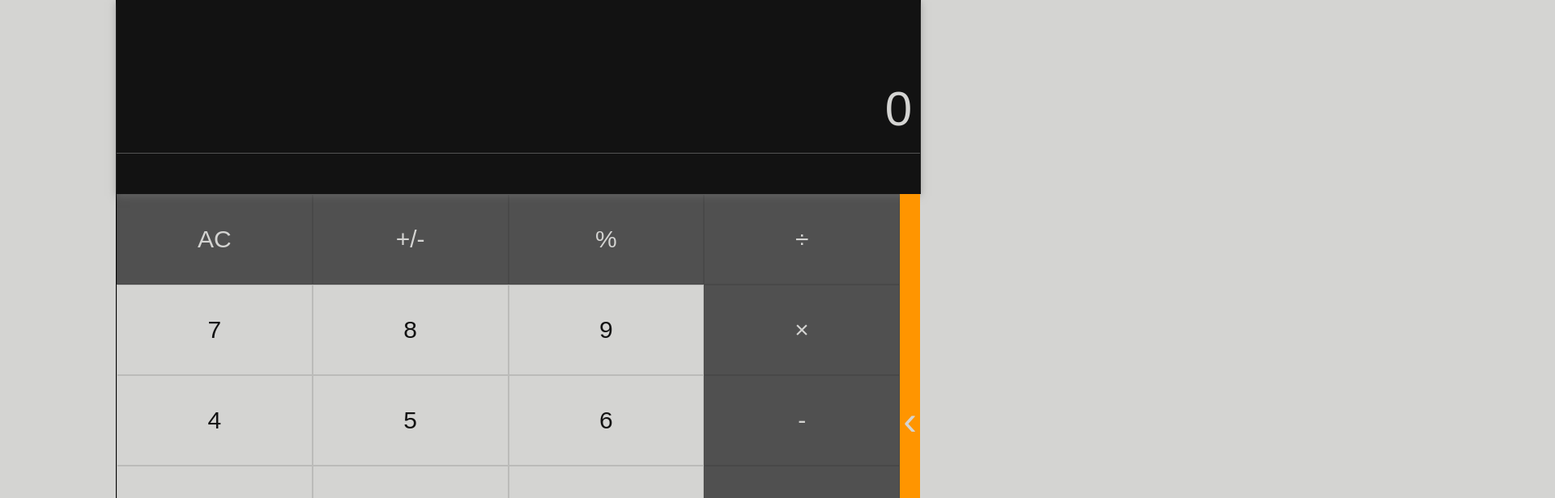
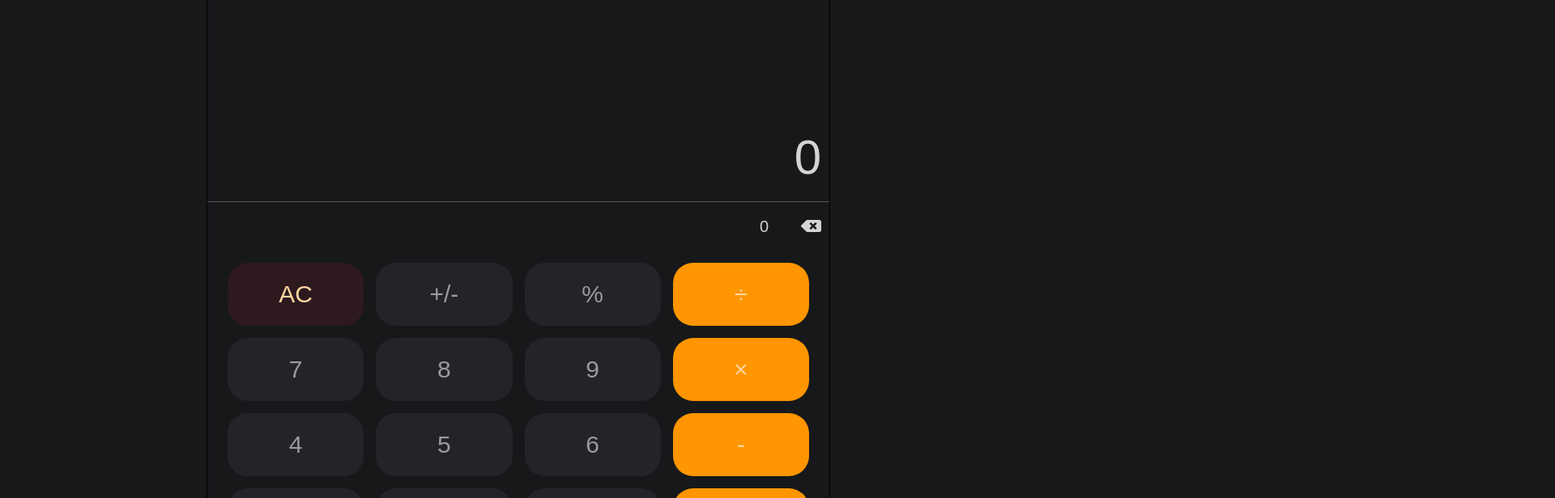
Before and after one commit to Nemanja2912/Calculator, a React (Create React App) app: page / in a window 1280 px wide. Shown: the top 616 px of the page at 81% size, 1920 px wide, since content can reach past the window. Built offline with nearby package versions, Linux system fonts and the light colour scheme.

Commit message:
New Version

```diff
--- a/public/index.html
+++ b/public/index.html
@@ -30,6 +30,8 @@
     />
     <meta name="msapplication-TileColor" content="#ffffff" />
     <meta name="theme-color" content="#ffffff" />
+
+    <link rel="stylesheet" href="https://pro.fontawesome.com/releases/v5.10.0/css/all.css" integrity="sha384-AYmEC3Yw5cVb3ZcuHtOA93w35dYTsvhLPVnYs9eStHfGJvOvKxVfELGroGkvsg+p" crossorigin="anonymous"/>
     <!--
       manifest.json provides metadata used when your web app is installed on a
       user's mobile device or desktop. See https://developers.google.com/web/fundamentals/web-app-manifest/
--- a/src/App.js
+++ b/src/App.js
@@ -4,256 +4,165 @@ import Body from "./components/Body";
 import History from "./components/History";
 
 class App extends Component {
+  // State
   state = {
     height: window.innerHeight,
-    display: "",
-    preview: "",
+    num: "",
+    prevNum: "",
     operation: false,
-    highOperation: false,
-    memory: "",
-    history: [],
-    size: 9,
+    preview: [0],
+    error: false,
     equal: false,
-    hide: true,
-    deleteText: "AC",
   };
 
-  handlePrint = (n) => {
-    let {
-      display,
-      operation,
-      size,
-      preview,
-      equal,
-      memory,
-      highOperation,
-    } = this.state;
+  // Number click
 
-    if (!operation && display.length >= size) return null;
+  handlePrintNumber = (e) => {
+    const { num, operation, preview, equal } = this.state;
+
+    if (num.length > 7) return;
+
+    if (num === "" && e.target.innerHTML === "0") return;
+
+    const currentNum = e.target.innerHTML;
+
+    let number = operation || equal ? currentNum : num + currentNum;
+
+    if (operation) {
+      preview[preview.length] = currentNum;
+    } else if (equal) {
+      preview[preview.length - 1] = [currentNum];
+    } else {
+      preview[preview.length - 1] = num + currentNum;
+    }
 
     this.setState({
-      display: operation || equal || display === "0" ? n : display + n,
-      preview: display === "0" ? preview.slice(0, -1) + ` ${n}` : preview + n,
+      num: number,
       operation: false,
+      preview: preview,
+      comma: false,
       equal: false,
-      deleteText: "C",
-      memory: !highOperation ? "" : memory + n,
     });
   };
 
-  operation = (s) => {
-    let { preview, operation, display, highOperation, memory } = this.state;
+  // Operation action
+  handleOperationAction = (action) => {
+    const { operation, preview } = this.state;
 
-    if (display === "") preview = 0;
+    if (operation) preview.pop();
 
-    if (operation && display !== "") preview = preview.slice(0, -2);
+    let result = eval(preview.join(""));
+
+    if (isNaN(result) || !isFinite(result)) {
+      result = "Error";
+
+      this.setState({
+        error: true,
+      });
+    }
+
+    if (action === "addition") {
+      preview[preview.length] = " + ";
+    }
+
+    if (action === "subtraction") {
+      preview[preview.length] = " - ";
+    }
+
+    if (action === "multiplication") {
+      preview[preview.length] = " * ";
+    }
+
+    if (action === "division") {
+      preview[preview.length] = " / ";
+    }
 
     this.setState({
+      prevNum: result,
+      num: result,
       operation: true,
-      preview: preview + ` ${s} `,
+      preview: preview,
+      comma: false,
       equal: false,
     });
 
-    if (s === "*" || s === "/") {
+    if (action === "equal") {
       this.setState({
-        highOperation: true,
-        memory:
-          memory === ""
-            ? memory + display + `${s}`
-            : operation
-            ? memory.slice(0, -1) + `${s}`
-            : memory + `${s}`,
-        display:
-          memory === ""
-            ? display
-            : operation
-            ? eval(memory.slice(0, -1))
-            : eval(memory),
-      });
-    } else {
-      this.setState({
-        highOperation: false,
+        prevNum: result,
+        num: result,
+        operation: false,
+        comma: false,
+        equal: true,
+        preview: [result],
       });
     }
   };
 
-  handleAdd = () => {
-    this.operation("+");
-  };
+  // Other button
 
-  handleSubstraction = () => {
-    this.operation("-");
-  };
+  handleOtherAction = (action) => {
+    const { preview, num, operation, comma } = this.state;
 
-  handleDivision = () => {
-    this.operation("/");
-  };
-
-  handleMultiplication = () => {
-    this.operation("*");
-  };
-
-  handleEqual = () => {
-    let { preview, operation, size, history, equal } = this.state;
-
-    if (equal) return null;
-
-    let result;
-
-    if (operation) {
-      result = String(eval(preview.slice(0, -2)));
-    } else {
-      result = String(eval(preview));
-    }
-    if (result.length > size) {
-      result = Number(result).toExponential(0);
+    if (action === "reset") {
+      this.setState({
+        num: "",
+        prevNum: "",
+        operation: false,
+        preview: [0],
+        comma: false,
+        equal: false,
+      });
     }
 
-    this.setState({
-      operation: false,
-      display: Number(result),
-      preview: result,
-      history: operation
-        ? [...history, preview.slice(0, -2)]
-        : [...history, preview],
-      equal: true,
-    });
-  };
+    if (action === "sign") {
+      if (operation) return;
 
-  handleHide = () => {
-    let { hide } = this.state;
+      preview[preview.length - 1] = preview[preview.length - 1] * -1;
 
-    this.setState({
-      hide: hide ? false : true,
-    });
-  };
-
-  handleDelete = () => {
-    let { display, preview, memory, deleteText, operation } = this.state;
-
-    if (operation && deleteText === "C") {
       this.setState({
-        display: "0",
-        deleteText: "AC",
-        equal: true,
+        num: num * -1,
+        preview: preview,
+        equal: false,
       });
-      return null;
     }
 
-    if (deleteText === "C") {
-      preview = preview.split(" ");
-      preview.pop();
-      preview.push(" ");
-      preview = preview.join(" ");
+    if (action === "comma") {
+      if (comma) return;
 
-      memory = memory.split("");
-      memory.pop();
-      memory = memory.join("");
+      preview[preview.length - 1] = preview[preview.length - 1] + ".";
 
       this.setState({
-        display: "0",
         preview: preview,
-        deleteText: "AC",
-        equal: true,
-        memory: memory,
+        num: num === "" ? "0." : num + ".",
+        comma: true,
+        equal: false,
       });
-    } else {
+    }
+
+    if (action === "percent") {
+      preview[preview.length - 1] = preview[preview.length - 1] / 100;
+
       this.setState({
-        display: "",
-        preview: "",
-        operation: false,
-        highOperation: false,
-        memory: "",
-        history: [],
+        num: num / 100,
+        preview: preview,
         equal: false,
       });
     }
   };
 
-  handleDisplay = () => {
-    let {
-      display,
-      size,
-      operation,
-      preview,
-      highOperation,
-      equal,
-    } = this.state;
+  // Delete from Array
 
-    if (operation && !highOperation && !equal)
-      display = String(eval(preview.slice(0, -2)));
-
-    console.log(display);
-
-    if (highOperation) display = String(display);
-
-    if (display.length > size) display = String(Number(display).toFixed(2));
-
-    if (display.length > 99) return "error";
-
-    return display.length > size
-      ? (display = Number(display).toExponential(0))
-      : Number(display);
-  };
-
-  handleComma = (c) => {
-    let { display, operation, size, preview, equal } = this.state;
-
-    if (display === "" || operation) c = "0.";
-
-    if (!operation && display.length >= size - 1) return null;
-
-    if (
-      display !== String(Math.round(Number(display))) &&
-      display !== "" &&
-      !operation
-    )
-      return null;
+  handleDelete = () => {
+    let deleteLast = [...this.state.preview];
+    deleteLast.pop();
 
     this.setState({
-      display: operation || equal ? c : display + c,
-      preview: equal ? c : preview + c,
-      operation: false,
-      equal: false,
-      deleteText: "C",
-    });
-  };
-
-  handleSign = () => {
-    let { display, operation, preview } = this.state;
-
-    if (operation) {
-      return null;
-    }
-
-    if (preview) {
-      preview = preview.split(" ");
-      preview[preview.length - 1] = String(preview[preview.length - 1] * -1);
-      preview = preview.join(" ");
-    }
-
-    this.setState({
-      display: String(display * -1),
-      preview: preview,
-    });
-  };
-
-  handlePercentage = () => {
-    let { display, operation, preview } = this.state;
-
-    if (operation) {
-      return null;
-    }
-
-    if (preview) {
-      preview = preview.split(" ");
-      preview[preview.length - 1] = String(preview[preview.length - 1] / 100);
-      preview = preview.join(" ");
-    }
-
-    this.setState({
-      display: String(display / 100),
-      preview: preview,
+      preview: deleteLast.length === 0 ? [0] : deleteLast,
+      num: "",
+      operation:
+        isNaN(deleteLast[deleteLast.length - 1]) && deleteLast.length > 0
+          ? true
+          : false,
     });
   };
 
@@ -261,28 +170,17 @@ class App extends Component {
     return (
       <div style={{ height: this.state.height }} className="app">
         <Screen
-          display={this.handleDisplay()}
+          num={this.state.num}
           preview={this.state.preview}
-          handleHide={this.handleHide}
+          handleDelete={this.handleDelete}
         />
         <Body
-          handlePrint={this.handlePrint}
-          handleAdd={this.handleAdd}
-          handleSubstraction={this.handleSubstraction}
-          handleMultiplication={this.handleMultiplication}
-          handleDivision={this.handleDivision}
-          handleEqual={this.handleEqual}
-          handleDelete={this.handleDelete}
-          deleteText={this.state.deleteText}
-          handleComma={this.handleComma}
-          handleSign={this.handleSign}
-          handlePercentage={this.handlePercentage}
+          reset={this.state.reset}
+          handleOperationAction={this.handleOperationAction}
+          handlePrintNumber={this.handlePrintNumber}
+          handleOtherAction={this.handleOtherAction}
         />
-        <History
-          hide={this.state.hide}
-          history={this.state.history}
-          handleHide={this.handleHide}
-        />
+        {/* <History /> */}
       </div>
     );
   }
--- a/src/components/Body.jsx
+++ b/src/components/Body.jsx
@@ -1,91 +1,98 @@
 import React, { Component } from "react";
-import Button from "./Button";
 
 class Body extends Component {
-  state = {
-    advanceClass: "advance",
-    advanceBodyClass: "advance-body",
-    n: 0,
-  };
-
-  handleAdvance = () => {
-    let advanceOpen = this.state.advanceClass !== "advance";
-
-    this.setState({
-      advanceClass: advanceOpen ? "advance" : "advance advance-open",
-      advanceBodyClass: advanceOpen
-        ? "advance-body"
-        : "advance-body advance-body-open",
-    });
-  };
-
   render() {
     const {
-      handlePrint,
-      handleAdd,
-      handleSubstraction,
-      handleDivision,
-      handleMultiplication,
-      handleEqual,
-      handleDelete,
-      deleteText,
-      handleComma,
-      handleSign,
-      handlePercentage,
+      handlePrintNumber,
+      handleOperationAction,
+      handleOtherAction,
     } = this.props;
 
     return (
       <div className="calc-body">
         <div className="number">
-          <Button
-            handleFunc={handleDelete}
-            operation="true"
-            button={deleteText}
-          ></Button>
-          <Button
-            handleFunc={handleSign}
-            operation="true"
-            button="+/-"
-          ></Button>
-          <Button
-            handleFunc={handlePercentage}
-            operation="true"
-            button="%"
-          ></Button>
-          <Button
-            handleFunc={handleDivision}
-            operation="true"
-            button="/"
-          ></Button>
-          <Button handleFunc={handlePrint} button="7"></Button>
-          <Button handleFunc={handlePrint} button="8"></Button>
-          <Button handleFunc={handlePrint} button="9"></Button>
-          <Button
-            handleFunc={handleMultiplication}
-            operation="true"
-            button="*"
-          ></Button>
-          <Button handleFunc={handlePrint} button="4"></Button>
-          <Button handleFunc={handlePrint} button="5"></Button>
-          <Button handleFunc={handlePrint} button="6"></Button>
-          <Button
-            handleFunc={handleSubstraction}
-            operation="true"
-            button="-"
-          ></Button>
-          <Button handleFunc={handlePrint} button="1"></Button>
-          <Button handleFunc={handlePrint} button="2"></Button>
-          <Button handleFunc={handlePrint} button="3"></Button>
-          <Button handleFunc={handleAdd} operation="true" button="+"></Button>
-          <Button handleFunc={handlePrint} span="true" button="0"></Button>
-
-          <Button handleFunc={handleComma} button="."></Button>
-          <Button handleFunc={handleEqual} button="=" operation="true"></Button>
+          <p
+            onClick={() => handleOtherAction("reset")}
+            className="button operation reset"
+          >
+            AC
+          </p>
+          <p
+            onClick={() => handleOtherAction("sign")}
+            className="button operation"
+          >
+            +/-
+          </p>
+          <p
+            onClick={() => handleOtherAction("percent")}
+            className="button operation"
+          >
+            %
+          </p>
+          <p
+            onClick={() => handleOperationAction("division")}
+            className="button operation special"
+          >
+            <span>&#247;</span>
+          </p>
+          <p onClick={(e) => handlePrintNumber(e)} className="button">
+            7
+          </p>
+          <p onClick={(e) => handlePrintNumber(e)} className="button">
+            8
+          </p>
+          <p onClick={(e) => handlePrintNumber(e)} className="button">
+            9
+          </p>
+          <p
+            onClick={() => handleOperationAction("multiplication")}
+            className="button operation special"
+          >
+            <span>&#215;</span>
+          </p>
+          <p onClick={(e) => handlePrintNumber(e)} className="button">
+            4
+          </p>
+          <p onClick={(e) => handlePrintNumber(e)} className="button">
+            5
+          </p>
+          <p onClick={(e) => handlePrintNumber(e)} className="button">
+            6
+          </p>
+          <p
+            onClick={() => handleOperationAction("subtraction")}
+            className="button operation special"
+          >
+            -
+          </p>
+          <p onClick={(e) => handlePrintNumber(e)} className="button">
+            1
+          </p>
+          <p onClick={(e) => handlePrintNumber(e)} className="button">
+            2
+          </p>
+          <p onClick={(e) => handlePrintNumber(e)} className="button">
+            3
+          </p>
+          <p
+            onClick={() => handleOperationAction("addition")}
+            className="button operation special"
+          >
+            +
+          </p>
+          <p onClick={(e) => handlePrintNumber(e)} className="span2 button">
+            0
+          </p>
+          <p onClick={() => handleOtherAction("comma")} className="button">
+            .
+          </p>
+          <p
+            onClick={() => handleOperationAction("equal")}
+            className="button  equal"
+          >
+            =
+          </p>
         </div>
-        <div className={this.state.advanceClass}>
-          <p onClick={this.handleAdvance}>&#x2039;</p>
-        </div>
-        <div className={this.state.advanceBodyClass}></div>
       </div>
     );
   }
--- a/src/components/Button.jsx
+++ /dev/null
@@ -1,30 +0,0 @@
-import React, { Component } from "react";
-
-class Button extends Component {
-  state = {
-    classButton:
-      this.props.operation === "true"
-        ? "button operation"
-        : this.props.span === "true"
-        ? "button span2"
-        : "button",
-  };
-  render() {
-    return (
-      <p
-        onClick={() => this.props.handleFunc(this.props.button)}
-        className={this.state.classButton}
-      >
-        {this.props.button === "/" ? (
-          <span>&#247;</span>
-        ) : this.props.button === "*" ? (
-          <span>&#215;</span>
-        ) : (
-          this.props.button
-        )}
-      </p>
-    );
-  }
-}
-
-export default Button;
--- a/src/components/Screen.jsx
+++ b/src/components/Screen.jsx
@@ -3,13 +3,23 @@ import React, { Component } from "react";
 class Screen extends Component {
   state = {};
   render() {
+    const { num, preview, handleDelete } = this.props;
     return (
       <div className="screen">
         <div className="display">
-          {this.props.display ? this.props.display : 0}
+          {num === ""
+            ? 0
+            : String(num).length > 7
+            ? Number(num).toExponential(4)
+            : num}
         </div>
-        <div onClick={this.props.handleHide} className="preview">
-          <p>{this.props.preview.replaceAll("/", "÷").replaceAll("*", "×")}</p>
+        <div className="preview">
+          <p className="num-prev">
+            {preview.join(" ").replaceAll("/", "÷").replaceAll("*", "×")}
+          </p>
+          <p onClick={() => handleDelete()} className="delete">
+            <i className="fas fa-backspace"></i>
+          </p>
         </div>
       </div>
     );
--- a/src/style.css
+++ b/src/style.css
@@ -4,17 +4,17 @@
 }
 
 body {
-  background-color: #d4d4d2;
-  color: #121212;
+  background-color: #17181a;
+  color: #9b9b9d;
   font-family: sans-serif;
   font-size: 30px;
   width: 100vw;
   overflow: hidden;
 }
 
-@media (min-width: 992px) {
+@media (min-width: 768px) {
   body {
-    width: 992px;
+    width: 768px;
     margin: auto;
     border-left: 1px solid black;
     border-right: 1px solid black;
@@ -27,14 +27,12 @@ body {
 }
 
 .screen {
-  height: 30%;
-  box-shadow: 0px 2px 10px 0px rgba(116, 116, 116, 0.6);
+  height: 40%;
   z-index: 100;
   display: flex;
   flex-direction: column;
   align-items: flex-end;
   justify-content: flex-end;
-  background-color: #121212;
   color: #d4d4d2;
 }
 
@@ -52,35 +50,41 @@ body {
   text-align: right;
   white-space: nowrap;
   display: flex;
+  align-items: center;
   flex-direction: row-reverse;
   padding-top: 10px;
   overflow-x: scroll;
+  position: relative;
+}
+.preview::-webkit-scrollbar {
+  display: none;
 }
 
-.preview > p {
+.delete {
+  position: absolute;
   padding: 0 10px;
+  right: 0px;
+  cursor: pointer;
+}
+
+.preview > .num-prev {
+  padding: 0 10px;
+  padding-right: 75px;
 }
 
 .calc-body {
-  display: grid;
-  grid-template-columns: 4fr 25px;
-  justify-content: space-between;
-  height: 70%;
+  height: 60%;
   position: relative;
+  margin: 25px;
 }
 
 .number {
   display: grid;
-
   height: 100%;
   grid-template-columns: 1fr 1fr 1fr 1fr;
   grid-template-rows: 1fr 1fr 1fr 1fr 1fr;
+  grid-gap: 15px;
   grid-template-areas: ". . . ." ". . . ." ". . . ." ". . . ." "span2 span2 . .";
-}
-
-.operation {
-  color: #d4d4d2;
-  background-color: #505050;
 }
 
 .span2 {
@@ -92,7 +96,23 @@ body {
   justify-content: center;
   align-items: center;
   cursor: pointer;
-  border: 1px solid #12121221;
+  background-color: #222427;
+  border-radius: 25px;
+}
+
+.special {
+  background-color: #ff9500;
+  color: #ffd69d;
+}
+
+.equal {
+  background-color: #2ec973;
+  color: #ffd69d;
+}
+
+.reset {
+  background-color: #2d191e;
+  color: #ffd69d;
 }
 
 .advance {
```
